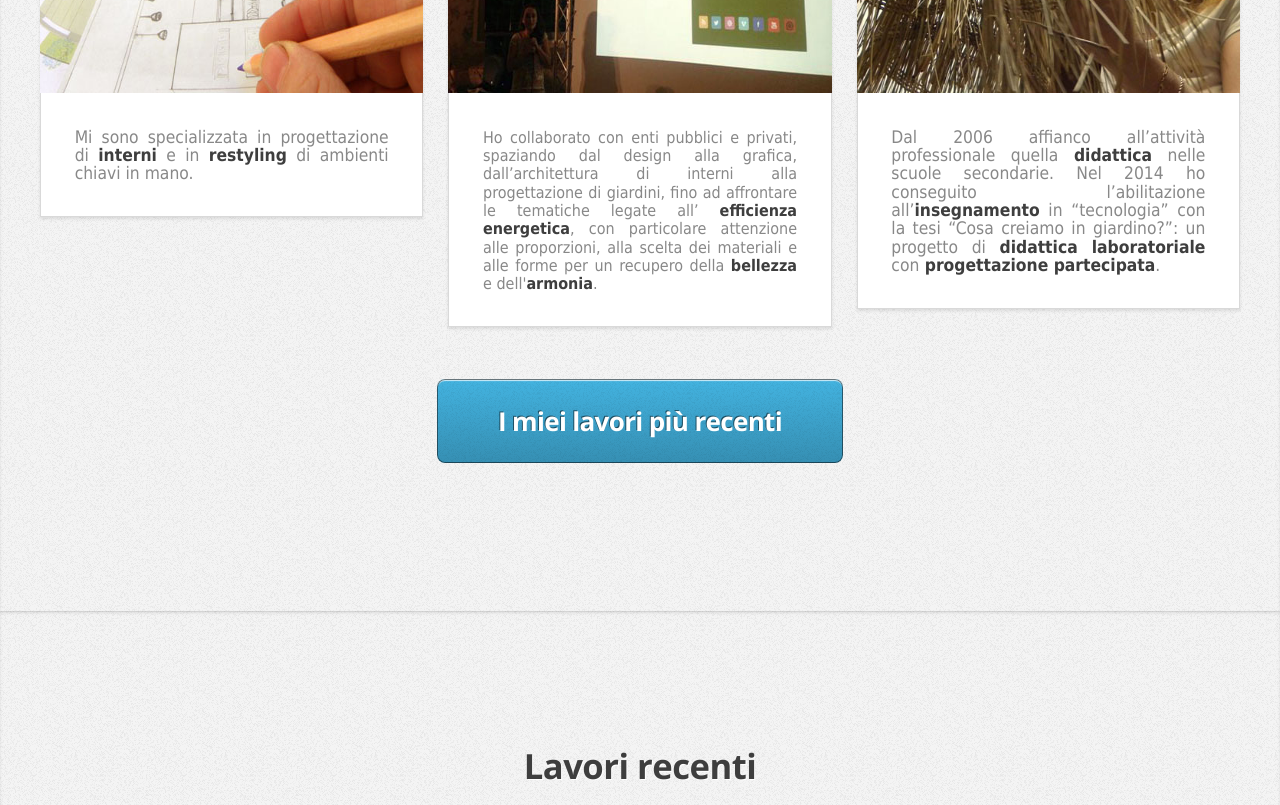
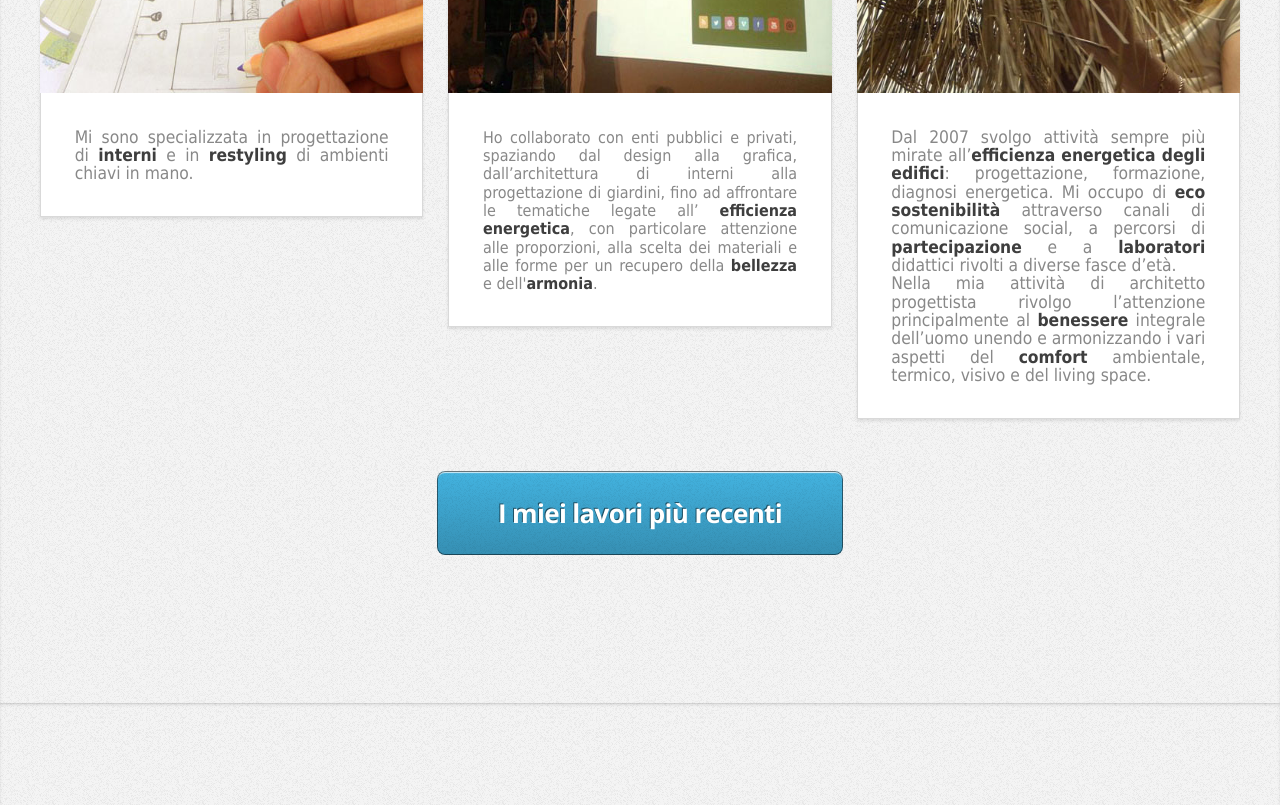
Before and after one commit to annunziataantenore/annunziataantenore.github.io, a plain HTML site: page index.html in a window 1280 px wide. Shown: the part 2260-3065 px from the top of the page. Drawn offline with nearby package versions, Linux system fonts and the light colour scheme.

Commit message:
Update index.html

```diff
--- a/index.html
+++ b/index.html
@@ -107,13 +107,16 @@ in tutto il mondo.</font></p>
 						    <div class="4u 12u(mobile)">
 								<article class="box style2">
 									<a href="#" class="image featured"><img src="images/antenore_F.jpg" alt="" height="300" width="500" /></a>
-                                    <p lang="it-IT" class="western" align="justify" style="margin-bottom: 0cm; line-height: 100%">
-                                    <font face="Tahoma, sans-serif">Dal 2006 affianco all’attività professionale quella </font><font face="Tahoma, sans-serif"><b>didattica</b></font><font face="Tahoma, sans-serif"> nelle scuole secondarie. Nel 2014 ho conseguito l’abilitazione
-all’</font><font face="Tahoma, sans-serif"><b>insegnamento</b></font><font face="Tahoma, sans-serif">
-in “tecnologia” con la tesi “Cosa creiamo in giardino?”: un
-progetto di </font><font face="Tahoma, sans-serif"><b>didattica
-laboratoriale </b></font><font face="Tahoma, sans-serif">con</font><font face="Tahoma, sans-serif"><b>
-progettazione partecipata</b></font><font face="Tahoma, sans-serif">.</font></p>
+                                  <p lang="it-IT" class="western" align="justify" style="margin-bottom: 0cm; line-height: 100%">
+<font face="Tahoma, sans-serif">Dal 2007 svolgo attività sempre più mirate all’</font><font face="Tahoma, sans-serif"><b>efficienza
+energetica degli edifici</b></font><font face="Tahoma, sans-serif">: progettazione, formazione, diagnosi energetica. Mi occupo di </font><font face="Tahoma, sans-serif"><b>eco
+sostenibilità</b></font><font face="Tahoma, sans-serif"> attraverso canali di comunicazione social, a percorsi di </font><font face="Tahoma, sans-serif"><b>partecipazione</b></font><font face="Tahoma, sans-serif">
+e a </font><font face="Tahoma, sans-serif"><b>laboratori</b></font><font face="Tahoma, sans-serif">
+didattici rivolti a diverse fasce d’età. </font></p>
+<p lang="it-IT" class="western" align="justify" style="margin-bottom: 0cm; line-height: 100%"><font face="Tahoma, sans-serif">Nella mia attività di architetto progettista rivolgo l’attenzione principalmente al </font><font face="Tahoma, sans-serif"><b>benessere</b></font><font face="Tahoma, sans-serif">
+integrale dell’uomo unendo e armonizzando i vari aspetti del </font><font face="Tahoma, sans-serif"><b>comfort</b></font><font face="Tahoma, sans-serif">
+ambientale, termico, visivo e del living space.</font></p>
+
 								</article>
                              </div>
                         </div>
```
